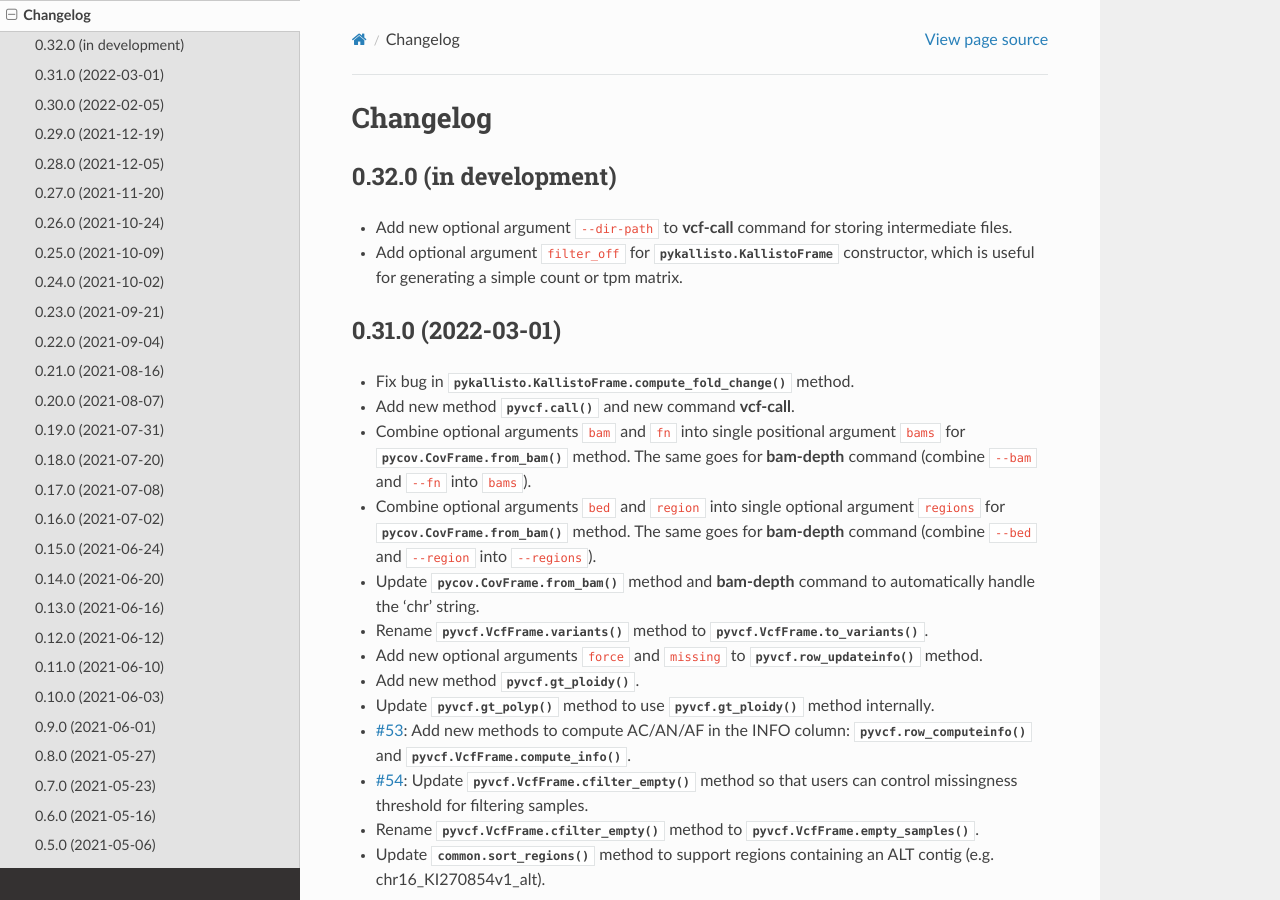
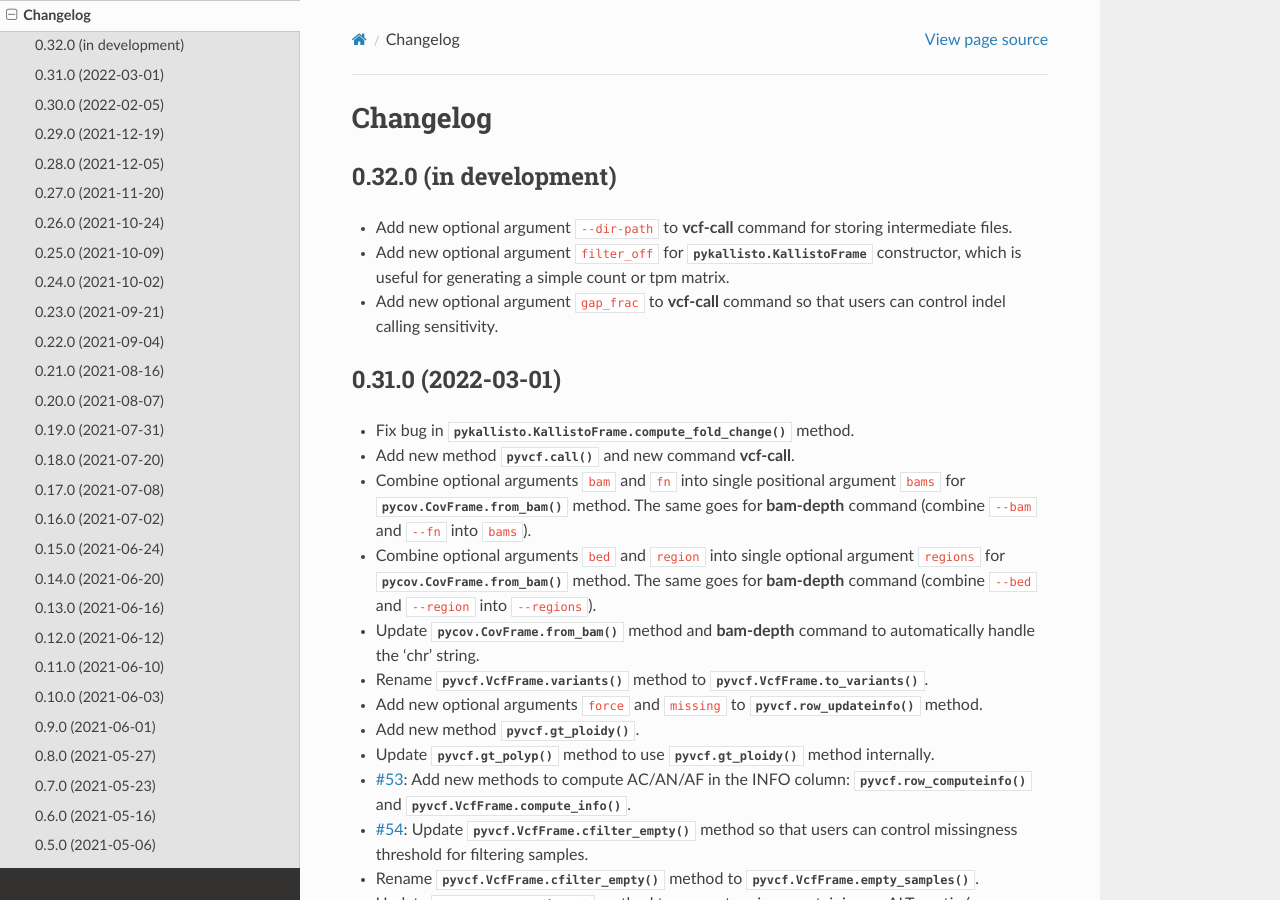
Before and after one commit to sbslee/fuc, a Sphinx documentation site: the page built from docs/changelog.rst, in a window 1280 px wide and 900 px high. Built offline with Sphinx 7.4.7 and the Read the Docs theme 2.0.0, drawn with Linux system fonts in a browser that asks for light colours.

Commit message:
Update `vcf-call` command:
* Add new optional argument ``gap_frac`` to :command:`vcf-call` command
so that users can control indel calling sensitivity.

```diff
--- a/CHANGELOG.rst
+++ b/CHANGELOG.rst
@@ -5,7 +5,8 @@ Changelog
 -----------------------
 
 * Add new optional argument ``--dir-path`` to :command:`vcf-call` command for storing intermediate files.
-* Add optional argument ``filter_off`` for :class:`pykallisto.KallistoFrame` constructor, which is useful for generating a simple count or tpm matrix.
+* Add new optional argument ``filter_off`` for :class:`pykallisto.KallistoFrame` constructor, which is useful for generating a simple count or tpm matrix.
+* Add new optional argument ``gap_frac`` to :command:`vcf-call` command so that users can control indel calling sensitivity.
 
 0.31.0 (2022-03-01)
 -------------------
--- a/docs/cli.rst
+++ b/docs/cli.rst
@@ -1227,7 +1227,7 @@ vcf-call
 
    $ fuc vcf-call -h
    usage: fuc vcf-call [-h] [-r TEXT [TEXT ...]] [--min-mq INT] [--max-depth INT]
-                       [--dir-path PATH]
+                       [--dir-path PATH] [--gap_frac FLOAT]
                        fasta bams [bams ...]
 
    Call SNVs and indels from BAM files.
@@ -1266,6 +1266,8 @@ vcf-call
                            deleted after creating final VCF. If you provide a
                            directory path, intermediate files will be stored
                            there.
+     --gap_frac FLOAT      Minimum fraction of gapped reads for calling indels
+                           (default: 0.002).
 
    [Example] Specify regions manually:
      $ fuc vcf-call ref.fa 1.bam 2.bam \
```
Also changed, not shown: 2 other files.
